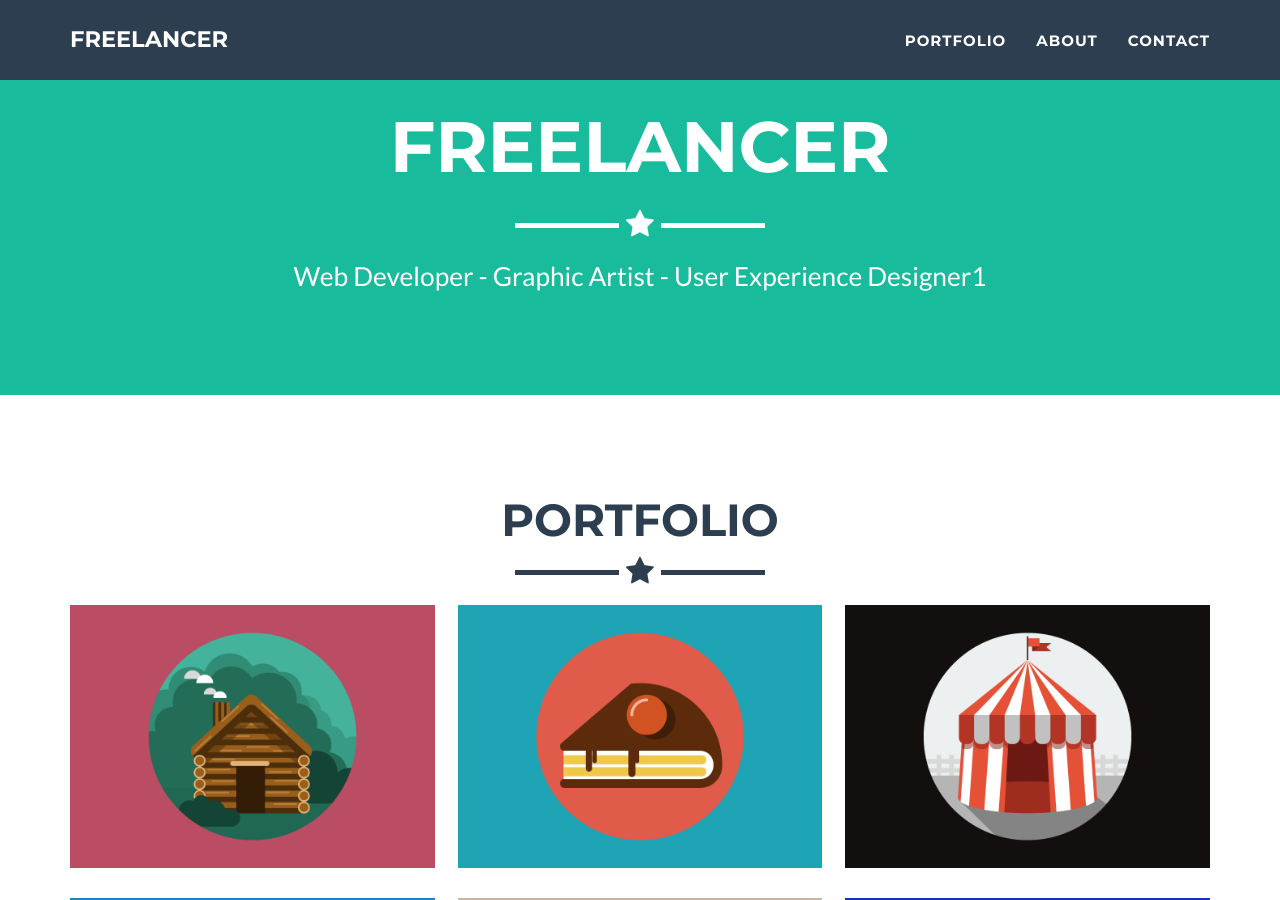
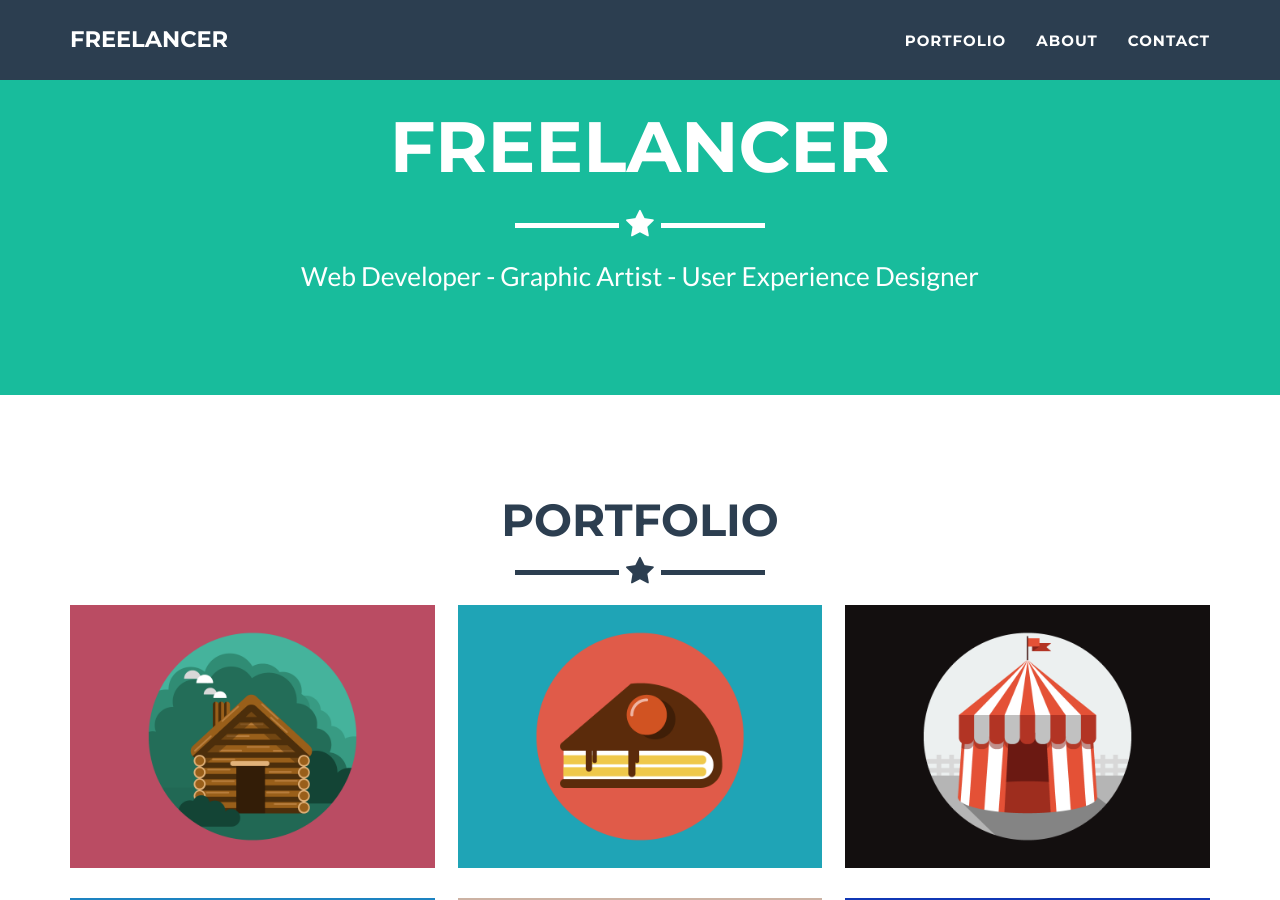
Before and after one commit to akosielye/akosielye.github.io, a Jekyll site: the page built from _posts/2014-07-18-project-1.markdown, in a window 1280 px wide and 900 px high, scrolled down 380 px. Built offline with Jekyll 4.4.1, drawn with Linux system fonts in a browser that asks for light colours.

Commit message:
Update _config.yml

```diff
--- a/_config.yml
+++ b/_config.yml
@@ -4,7 +4,7 @@
 url: https://github.com/jeromelachaud/freelancer-theme
 description: "Write an awesome description for your new site here. You can edit this line in _config.yml. It will appear in your document head meta (for Google search results) and in your feed.xml site description."
 keywords: "your keywords, separated by commas"
-skills: "Web Developer - Graphic Artist - User Experience Designer1"
+skills: "Web Developer - Graphic Artist - User Experience Designer"
 meta_author: LastName FirstName
 
 # Google webmaster tools
```
